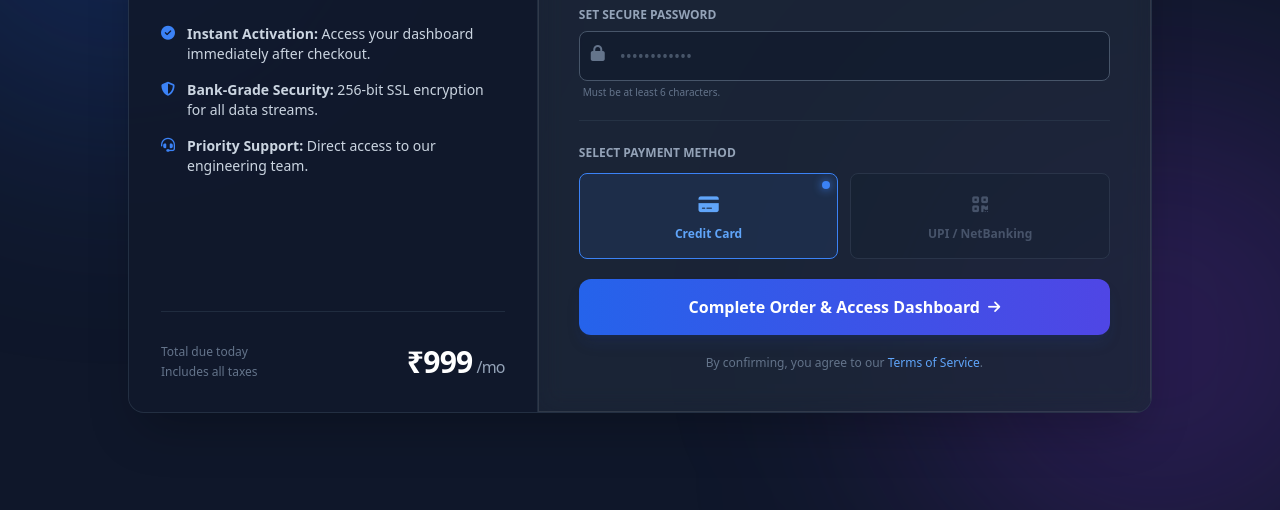
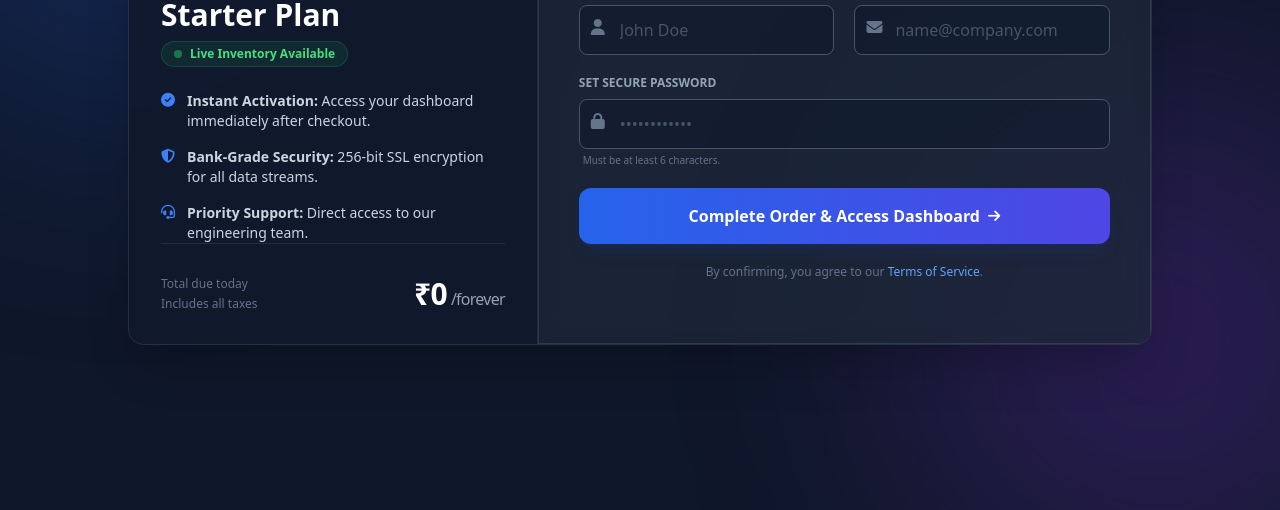
Before and after one commit to saishdabhade997/nexus-grid, a website: page public/signup.html in a window 1280 px wide. Shown: the part 290-800 px from the top of the page. Drawn offline with nearby package versions, Linux system fonts and the light colour scheme.

Commit message:
Update signup.html
updated logic for costing

```diff
--- a/public/signup.html
+++ b/public/signup.html
@@ -119,8 +119,7 @@
                     </div>
                     <p class="text-[10px] text-slate-500 mt-1 ml-1">Must be at least 6 characters.</p>
                 </div>
-
-                <div class="pt-6 border-t border-slate-700/50">
+                <div id="payment-section" class="pt-6 border-t border-slate-700/50">
     <label class="block text-xs font-bold text-slate-400 uppercase mb-3">Select Payment Method</label>
     <div class="grid grid-cols-2 gap-3">
         <div class="relative">
@@ -158,23 +157,39 @@
    <script>
     // 1. Get Plan from URL
     const params = new URLSearchParams(window.location.search);
-        const plan = params.get('plan') || 'essential';
+    let plan = params.get('plan');
+
+    // Handle defaults and mappings (essential -> free)
+    if (!plan || plan === 'essential') plan = 'free';
+    if (plan === 'pro') plan = 'professional';
 
     // 2. Plan Details Database
     const details = {
-            'essential': { name: 'Starter Plan', price: '₹999', period: '/mo' },
-            'pro': { name: 'Professional Plan', price: '₹2,499', period: '/mo' },
-            'enterprise': { name: 'Enterprise Plan', price: 'Contact Us', period: '' }
+        'free': { name: 'Starter Plan', price: '₹0', period: '/forever' },
+        'professional': { name: 'Professional Plan', price: '₹2,499', period: '/mo' },
+        'enterprise': { name: 'Enterprise Plan', price: 'Custom', period: '' }
     };
 
-        const selected = details[plan] || details['essential'];
+    // Fallback to free if invalid plan
+    const selected = details[plan] || details['free'];
 
-        // Update UI with smooth fade
+    // Update UI Text
     const nameEl = document.getElementById('plan-name');
     const priceEl = document.getElementById('plan-price');
+    const paySection = document.getElementById('payment-section');
+    const freeMsg = document.getElementById('free-message');
 
     nameEl.innerText = selected.name;
     priceEl.innerHTML = `${selected.price}<span class="text-base font-normal text-slate-400 ml-1">${selected.period}</span>`;
+
+    // Toggle Payment Section based on Plan
+    if (plan === 'free') {
+        paySection.classList.add('hidden');
+        freeMsg.classList.remove('hidden');
+    } else {
+        paySection.classList.remove('hidden');
+        freeMsg.classList.add('hidden');
+    }
 
     // 3. Handle Form Submission
     document.getElementById('signup-form').addEventListener('submit', async (e) => {
@@ -188,20 +203,18 @@
 
         // Loading State UI
         const originalBtnText = btn.innerHTML;
-            btn.innerHTML = `<i class="fas fa-circle-notch fa-spin mr-2"></i> Processing Secure Payment...`;
+        btn.innerHTML = `<i class="fas fa-circle-notch fa-spin mr-2"></i> Creating Account...`;
         btn.disabled = true;
         btn.classList.add('opacity-75', 'cursor-wait');
         alertEl.classList.add('hidden');
 
         try {
-                // Determine API URL (Use config or fallback)
             const API_ROOT = window.API_URL || "https://nexusgrid-api.onrender.com/api";
-
-                console.log(`🚀 Initiating handshake with: ${API_ROOT}`);
 
             const res = await fetch(`${API_ROOT}/signup`, {
                 method: 'POST',
                 headers: {'Content-Type': 'application/json'},
+                // We send the 'plan' variable which is now correctly set to 'free' or 'professional'
                 body: JSON.stringify({ name, email, password, plan })
             });
 
@@ -212,11 +225,9 @@
                 alertEl.innerHTML = `<i class="fas fa-check-circle text-green-400 text-lg"></i> <span><strong>Success!</strong> Account created. Redirecting...</span>`;
                 alertEl.className = "mb-6 p-4 rounded-lg text-sm font-medium border flex items-center gap-3 bg-green-500/10 border-green-500/20 text-green-300 block";
 
-                    // Store Authentication Token
                 localStorage.setItem('authToken', data.token);
                 localStorage.setItem('userEmail', email);
 
-                    // Redirect after delay
                 setTimeout(() => {
                     window.location.href = 'dashboard.html';
                 }, 2000);
@@ -225,12 +236,9 @@
             }
         } catch (err) {
             console.error("Signup Error:", err);
-
-                // Error UI
             alertEl.innerHTML = `<i class="fas fa-exclamation-triangle text-red-400 text-lg"></i> <span><strong>Error:</strong> ${err.message}</span>`;
             alertEl.className = "mb-6 p-4 rounded-lg text-sm font-medium border flex items-center gap-3 bg-red-500/10 border-red-500/20 text-red-300 block";
 
-                // Reset Button
             btn.innerHTML = originalBtnText;
             btn.disabled = false;
             btn.classList.remove('opacity-75', 'cursor-wait');
```
Lines whose indentation alone changed are shown as unchanged.
